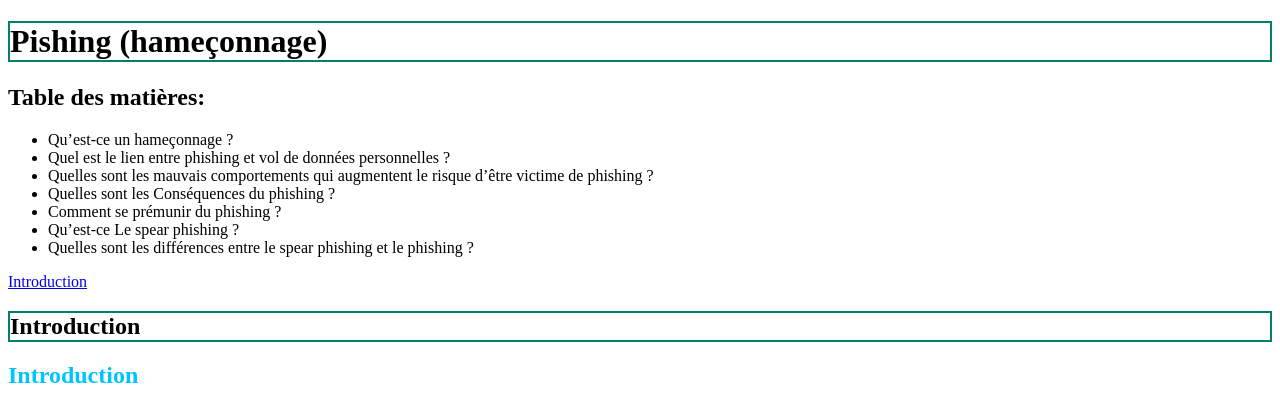
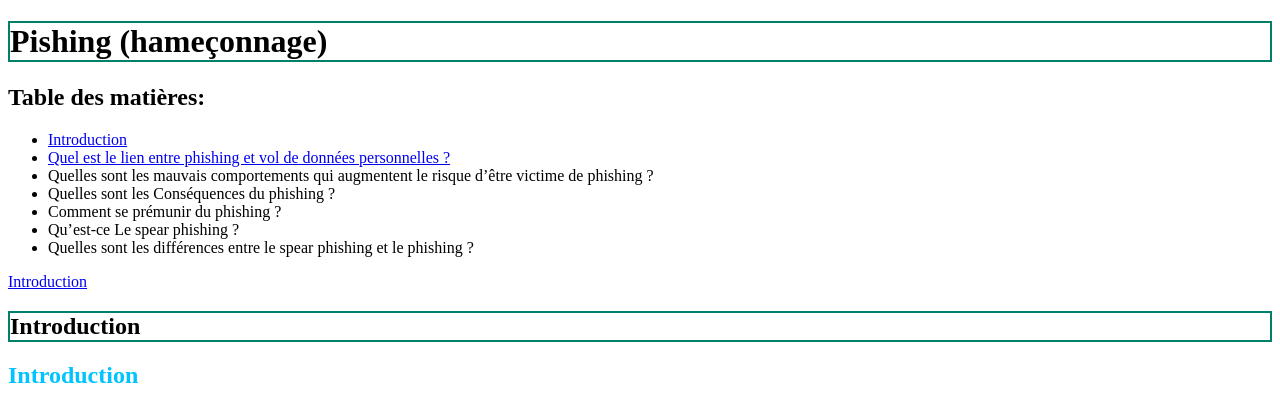
Before and after one commit to silvagoncalves/projet-html-1gy, a plain HTML site: page index.html in a window 1280 px wide. Shown: the top 406 px of the page. Drawn offline with Linux system fonts and the light colour scheme.

Commit message:
fin de cour

```diff
--- a/index.html
+++ b/index.html
@@ -14,8 +14,8 @@
 
     <h2>Table des matières:</h2>
 
-    <ul><li>Qu’est-ce un hameçonnage ?</li>
-        <li>Quel est le lien entre phishing et vol de données personnelles ? </li>
+    <ul><li><a href="#section-introduction">Introduction</a></li>
+        <li><a href="#section-definition">Quel est le lien entre phishing et vol de données personnelles ?</a> </li>
         <li>Quelles sont les mauvais comportements qui augmentent le risque d’être victime de phishing ? </li>
         <li>Quelles sont les Conséquences du phishing ? </li>
         <li>Comment se prémunir du phishing ? </li>
```
